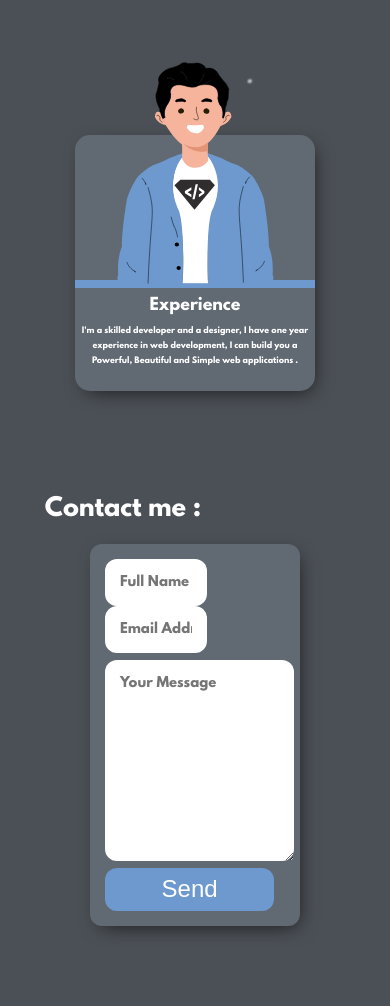
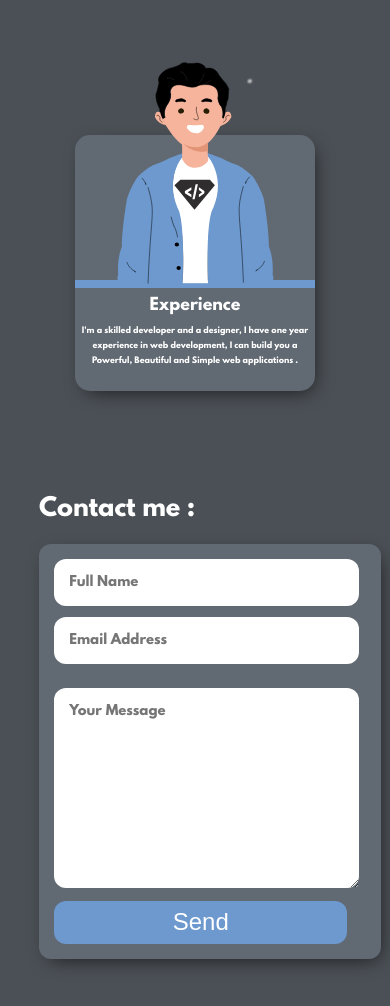
Before and after one commit to hdood/Bouguerzi_Mahdi, a plain HTML site: page index.html in a window 390 px wide. Shown: the part 2179-3185 px from the top of the page. Drawn offline with Linux system fonts and the light colour scheme.

Commit message:
fixed contact form for mobile

```diff
--- a/index.html
+++ b/index.html
@@ -7,7 +7,7 @@
     <link rel="stylesheet" href="css/styles.css">
     <link rel="stylesheet" href="https://cdnjs.cloudflare.com/ajax/libs/font-awesome/6.1.2/css/all.min.css" integrity="sha512-1sCRPdkRXhBV2PBLUdRb4tMg1w2YPf37qatUFeS7zlBy7jJI8Lf4VHwWfZZfpXtYSLy85pkm9GaYVYMfw5BC1A==" crossorigin="anonymous" referrerpolicy="no-referrer" />
     <script src="js/stars.js" defer></script>
-    <title>Document</title>
+    <title>Mahdi Bouguerzi</title>
 </head>
 <body>
     <nav>
--- a/sass/_contact.scss
+++ b/sass/_contact.scss
@@ -1,8 +1,7 @@
 #contact{
-    margin: 0 auto ;
     width: 77%;
+    margin: 0 auto;
     height: 100vh;
-    border: black solid 1px 6;
     color: white;
     .contact-form {
         display: grid;
@@ -55,3 +54,18 @@
         }
     }
 }
+@media screen and (max-width :600px ) {
+
+    #contact {
+        width : 80%  ;
+        .contact-form {
+            width: 100%;
+            input {
+                width: 88%;
+                margin-bottom: 0.3cm;
+            }
+
+
+        }
+    }
+}
```
Also changed, not shown: css/styles.css, 1 other file.
